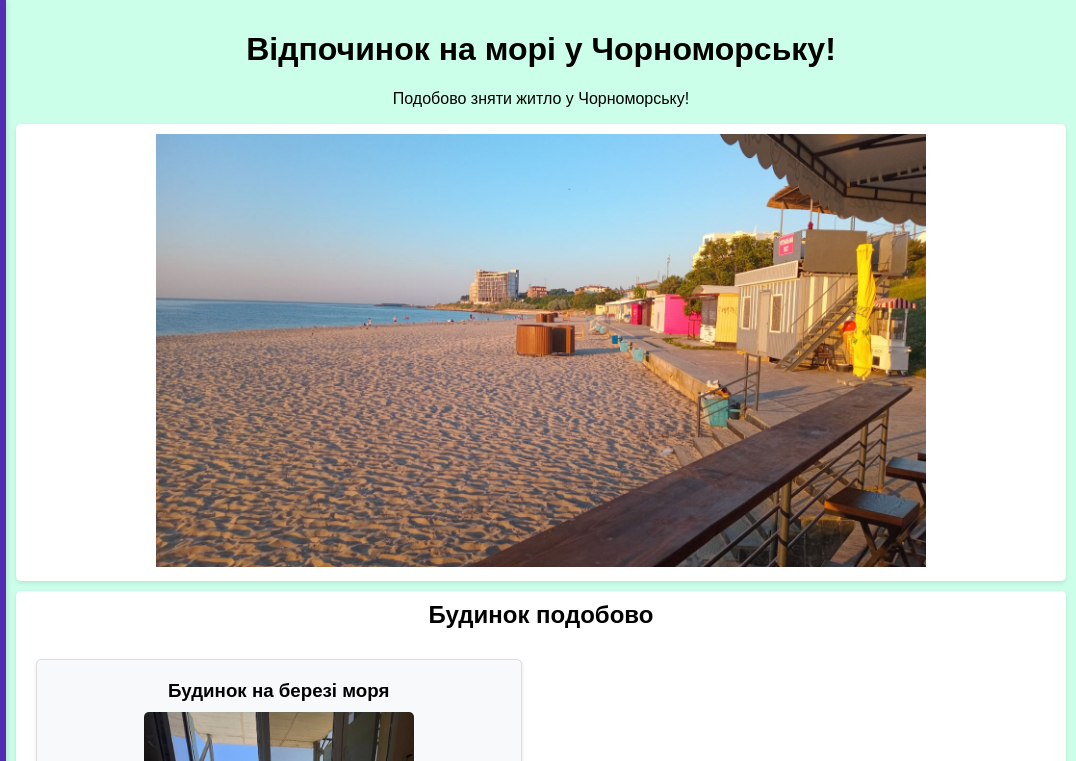
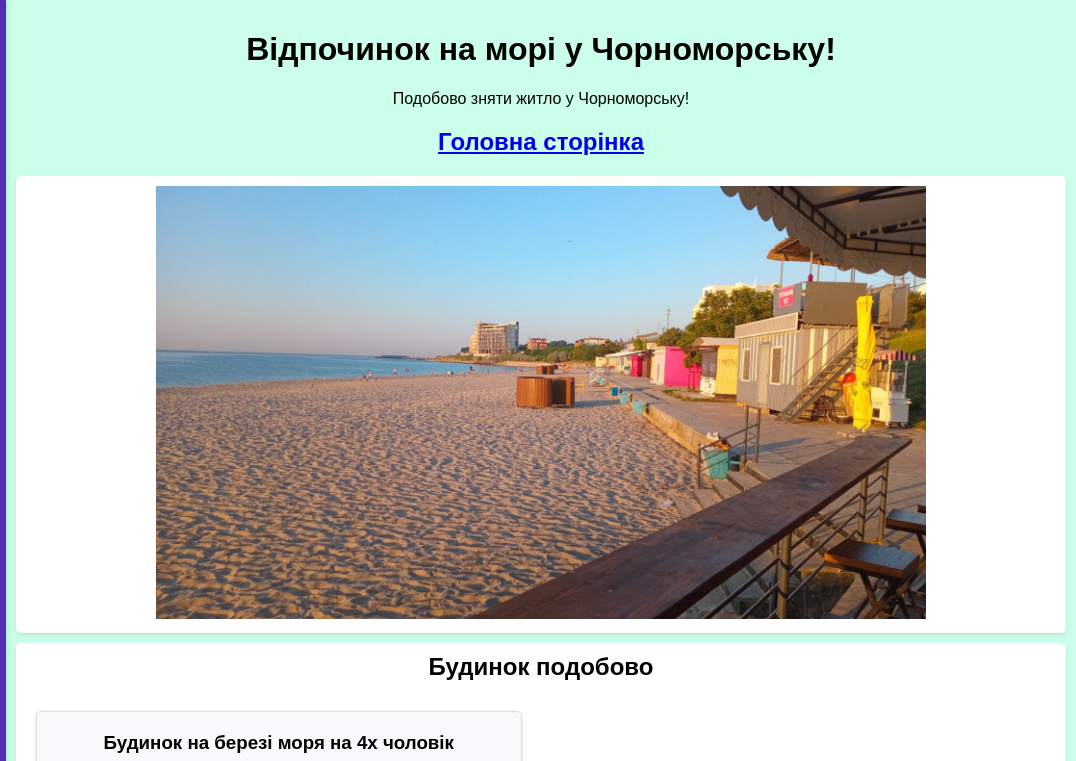
Before and after one commit to Svitvik/Zatushna-oselya, a plain HTML site: page kurenya.html in a window 1280 px wide. Shown: the top 761 px of the page, 204-1280 px from the left. Drawn offline with Linux system fonts and the light colour scheme; a script that the page names is missing.

Commit message:
Update kurenya.html
4х та 8х

```diff
--- a/kurenya.html
+++ b/kurenya.html
@@ -28,6 +28,7 @@
         <header class="title">
             <h1>Відпочинок на морі у Чорноморську!</h1>
             <p>Подобово зняти житло у Чорноморську!</p>
+             <p><h2><a href="HTML.html" class="linkб">Головна сторінка</a></h2></p>
         </header>
         <section id="home">
             <div class="title">
@@ -37,7 +38,7 @@
         <section id="destinations">
             <h2 class="title">Будинок подобово</h2>
             <div class="card">
-                <h3>Будинок на березі моря</h3>
+                <h3>Будинок на березі моря на 4х чоловік</h3>
                 <img src="./img/1-1.jpg" width="270" alt="фото кімнати">
                 <img src="./img/1-2.jpg" width="270" alt="фото кімнати">
                 <img src="./img/1-3.jpg" width="270" alt="фото кімнати">
```
